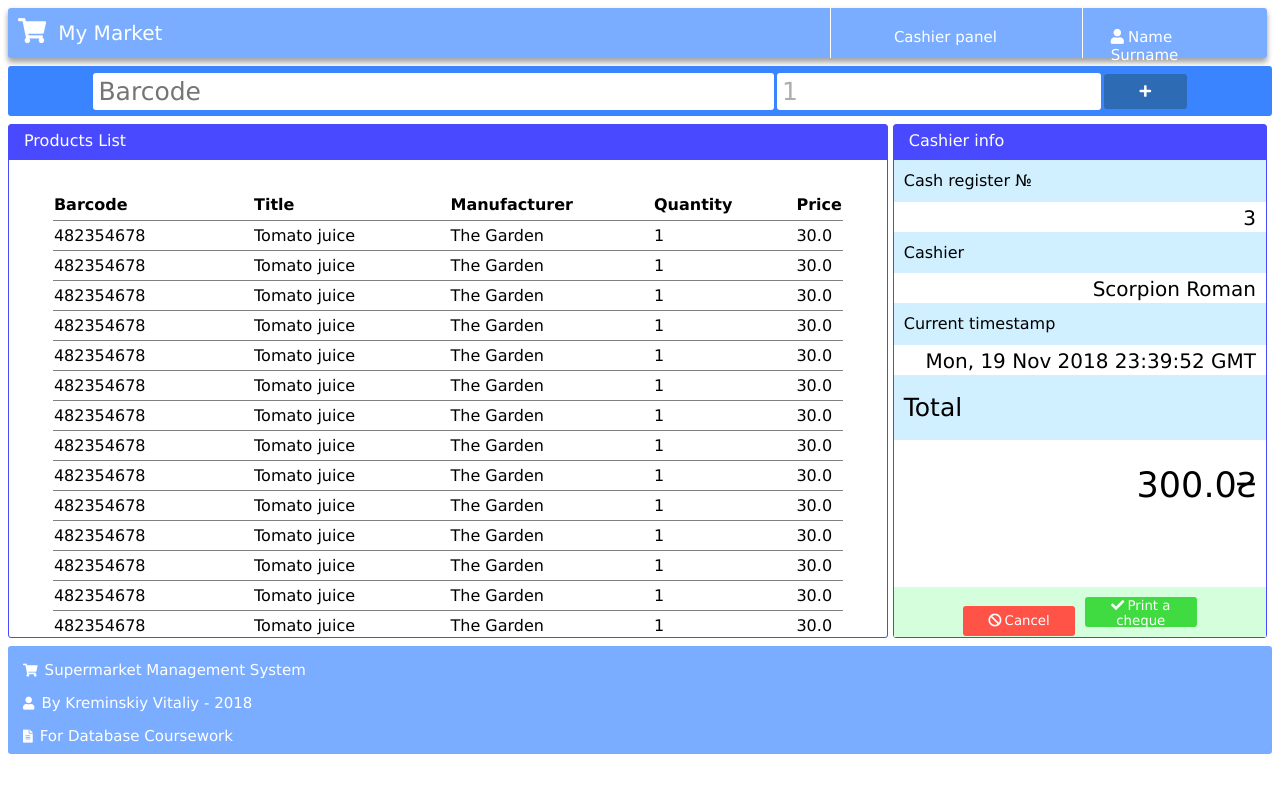
After one commit to racconny/database-coursework, a PHP site: page /cashier_panel.html in a window 1280 px wide. The commit adds this page. Run offline with PHP 8.4, Linux system fonts and the light colour scheme; some libraries are stand-ins or nearby versions.

Commit message:
Created this awesome cashier panel

```diff
--- /dev/null
+++ b/cashier_panel.html
@@ -0,0 +1,189 @@
+<!DOCTYPE html>
+<html lang="en">
+<head>
+    <meta charset="UTF-8">
+    <meta name="viewport" content="width=device-width, initial-scale=1.0">
+    <meta http-equiv="X-UA-Compatible" content="ie=edge">
+    <link rel="stylesheet" href="style2.css">
+    <link rel="stylesheet" href="https://use.fontawesome.com/releases/v5.5.0/css/all.css" integrity="sha384-B4dIYHKNBt8Bc12p+WXckhzcICo0wtJAoU8YZTY5qE0Id1GSseTk6S+L3BlXeVIU" crossorigin="anonymous">
+    <script
+        src="https://code.jquery.com/jquery-3.3.1.min.js"
+        integrity="sha256-FgpCb/KJQlLNfOu91ta32o/NMZxltwRo8QtmkMRdAu8="
+        crossorigin="anonymous"></script>
+    <script defer src="script2.js"></script>
+    <title>Cashier panel - Supermarket Management System</title>
+</head>
+<body>
+    <div class="header">
+        <div class="title" style="vertical-align: middle;">
+            <a href="#">
+            <span class="logo fas fa-shopping-cart"></span>
+            <span style="display: inline-block; margin-left: -3px; color: white; font-size: 20px; ">My Market</span>
+            </a>
+        </div>
+        <div class="description">
+            <a href="#">
+            <span style="display: inline-block; margin-top: 20px; font-size: 15px; color: white; margin: 20px 25%;">Cashier panel</span>
+            </a>
+        </div>
+        <div class="userinfo">
+            <a href="#">
+            <span style="display: inline-block; margin-top: 20px; font-size: 15px; color: white; margin: 20px 15%;"><span style="display: inline-block; margin-right: 4px;" class="fas fa-user"></span>Name Surname</span>
+            </a>
+        </div>
+    </div>
+    <div class="input" style="vertical-align: middle">
+        <input type="number" class="barcode" placeholder="Barcode">
+        <input type="number" class="quantity" placeholder="Quantity" value="1">
+        <button class="chequeAdd">
+            <span class="fas fa-plus"></span>
+        </button>
+    </div>
+    <div class="products">
+        <div class="block-title">
+            Products List
+        </div>
+        <div class="table-wrapper">
+                <table class="products_table">
+                        <tr>
+                            <th class="t-bcode">Barcode</th>
+                            <th class="t-title">Title</th>
+                            <th class="t-manuf">Manufacturer</th>
+                            <th class="t-qtty">Quantity</th>
+                            <th class="t-price">Price</th>
+                        </tr>
+                        <tr>
+                                <td>482354678</td>
+                                <td>Tomato juice </td>
+                                <td>The Garden</td>
+                                <td>1</td>
+                                <td>30.0</td>
+                            </tr>
+                            <tr>
+                                <td>482354678</td>
+                                <td>Tomato juice </td>
+                                <td>The Garden</td>
+                                <td>1</td>
+                                <td>30.0</td>
+                            </tr>
+                             <tr>
+                                <td>482354678</td>
+                                <td>Tomato juice </td>
+                                <td>The Garden</td>
+                                <td>1</td>
+                                <td>30.0</td>
+                            </tr>
+                            <tr>
+                                <td>482354678</td>
+                                <td>Tomato juice </td>
+                                <td>The Garden</td>
+                                <td>1</td>
+                                <td>30.0</td>
+                            </tr>
+                            <tr>
+                                <td>482354678</td>
+                                <td>Tomato juice </td>
+                                <td>The Garden</td>
+                                <td>1</td>
+                                <td>30.0</td>
+                            </tr>
+                            <tr>
+                                <td>482354678</td>
+                                <td>Tomato juice </td>
+                                <td>The Garden</td>
+                                <td>1</td>
+                                <td>30.0</td>
+                            </tr>
+                            <tr>
+                                <td>482354678</td>
+                                <td>Tomato juice </td>
+                                <td>The Garden</td>
+                                <td>1</td>
+                                <td>30.0</td>
+                            </tr>
+                        <tr>
+                            <td>482354678</td>
+                            <td>Tomato juice </td>
+                            <td>The Garden</td>
+                            <td>1</td>
+                            <td>30.0</td>
+                        </tr>
+                        <tr>
+                            <td>482354678</td>
+                            <td>Tomato juice </td>
+                            <td>The Garden</td>
+                            <td>1</td>
+                            <td>30.0</td>
+                        </tr>
+                         <tr>
+                            <td>482354678</td>
+                            <td>Tomato juice </td>
+                            <td>The Garden</td>
+                            <td>1</td>
+                            <td>30.0</td>
+                        </tr>
+                        <tr>
+                            <td>482354678</td>
+                            <td>Tomato juice </td>
+                            <td>The Garden</td>
+                            <td>1</td>
+                            <td>30.0</td>
+                        </tr>
+                        <tr>
+                            <td>482354678</td>
+                            <td>Tomato juice </td>
+                            <td>The Garden</td>
+                            <td>1</td>
+                            <td>30.0</td>
+                        </tr>
+                        <tr>
+                            <td>482354678</td>
+                            <td>Tomato juice </td>
+                            <td>The Garden</td>
+                            <td>1</td>
+                            <td>30.0</td>
+                        </tr>
+                        <tr>
+                            <td>482354678</td>
+                            <td>Tomato juice </td>
+                            <td>The Garden</td>
+                            <td>1</td>
+                            <td>30.0</td>
+                        </tr>
+                </table>
+        </div>
+    </div>
+    <div class="info">
+        <div class="block-title">Cashier info</div>
+        <div class="sign">Cash register №</div>
+        <div class="val" id="cash_reg">3</div>
+
+        <div class="sign">Cashier </div>
+        <div class="val" id="cash_owner">Scorpion Roman</div>
+
+        <div class="sign">Current timestamp </div>
+        <div class="val" id="cash_time"></div>
+
+        <div class="sign-big">Total </div>
+        <div class="val-big"><span class="total">300.0</span>𐆔</div>
+
+        <div class="cash-actions">
+            <center>
+                <button class="btn-cancel">
+                    <span class="fas fa-ban" style="margin-right: 3px"></span>Cancel
+                </button>
+                <button class="btn-apply">
+                    <span class="fas fa-check" style="margin-right: 3px"></span>Print a cheque
+                </button>
+            </center>
+        </div>
+    </div>
+    <div class="footer">
+        <div class="about">
+            <p><span class="ico-tiny fas fa-shopping-cart"></span>Supermarket Management System</p>
+            <p><span class="ico-tiny fas fa-user"></span>By Kreminskiy Vitaliy - 2018</p>
+            <p><span class="ico-tiny fas fa-file-alt"></span>For Database Coursework</p>
+        </div>
+    </div>
+</body>
+</html>
--- a/index.php
+++ b/index.php
@@ -41,10 +41,12 @@
 
     <form id="formdata" method="post">
         <input placeholder="Name.." type="text" class="name">
-        <input placeholder="Amount.." type="text" class="amount">
         <input placeholder="Consignment.." type="text" class="consign">
         <input placeholder="Price.." type="text" class="price">
         <input type="submit" value="fuck" class="send">
     </form>
+    <button id="start" class="start_tr">Start</button>
+    <button id="cancel" class="cancel_tr">Rollback</button>
+    <button id="apply" class="apply_tr">Commit</button>
 </body>
 </html>
--- /dev/null
+++ b/script2.js
@@ -0,0 +1,4 @@
+let d = new Date();
+let gmt = d.toUTCString();
+
+$('#cash_time').html(gmt);
--- /dev/null
+++ b/style2.css
@@ -0,0 +1,277 @@
+*{
+    font-family: Verdana, Tahoma, sans-serif;
+    /* border: 1px solid green; */
+}
+
+a{
+    text-decoration: none;
+}
+
+button{
+    cursor: pointer;
+}
+
+body{
+    display: grid;
+    grid-auto-rows: 50px;
+    grid-row-gap: 8px;
+    grid-column-gap: 5px;
+    grid-template-columns: repeat(10, 1fr);
+}
+
+.header{
+    display: grid;
+    grid-column: 1 / 11;
+    grid-row: 1;
+    background-color: #7aadff;
+    box-shadow: 0 5px 5px rgba(0,0,0,0.19), 0 3px 6px rgba(0,0,0,0.23);
+    border-radius: 3px;
+
+    grid-auto-rows: 50px;
+    grid-template-columns:minmax(max-content, 100px) repeat(8, 1fr) minmax(max-content, 150px) minmax(max-content, 150px);
+}
+
+.title{
+    grid-column: 1 / 4;
+    grid-row: 1 / 2;
+    width: 100%;
+    height: 100%;
+}
+
+.title:hover{
+    background-color: #3a85ff;
+    border-radius: 3px;
+}
+
+.description{
+    grid-column: 9 / 11;
+    grid-row: 1;
+    border-right: 1px solid rgb(255, 255, 255);
+    border-left: 1px solid white;
+}
+
+.userinfo{
+    grid-column: 11 / 13 ;
+    grid-row: 1;
+}
+
+.logo{
+    display: inline-block;
+    padding: 10px;
+    color: white;
+    font-size: 25px;
+}
+
+.description:hover, .userinfo:hover{
+    background-color: #3a85ff;
+}
+
+.input{
+    grid-column: 1 / 12;
+    grid-row: 2 / 3;
+    background-color: #3a85ff;
+    grid-column-gap: 3px;
+    display: grid;
+    grid-template-columns: repeat(12, 1fr);
+    border-radius: 3px;
+    box-sizing: border-box;
+}
+
+.barcode, .quantity{
+    height: 70%;
+    margin: auto 0;
+    outline: none;
+    border-radius: 3px;
+    font-size: 25px;
+    color: rgb(173, 173, 173);
+    border: none;
+    padding-left: 5px;
+}
+
+.barcode{
+    grid-column: 2 / 10;
+    grid-row: 1;
+}
+
+.quantity{
+    grid-column: 10 / 11;
+    grid-row: 1;
+}
+
+.chequeAdd{
+    grid-column: 11 / 12;
+    grid-row: 1;
+    height: 70%;
+    margin: auto 0;
+    border: none;
+    outline: none;
+    background-color: rgb(45, 108, 180);
+    color: white;
+    border-radius: 3px;
+}
+
+.chequeAdd:hover{
+    background-color: rgb(22, 124, 30);
+}
+
+.chequeAdd:active{
+    background-color: rgb(106, 165, 39);
+}
+
+.products{
+    grid-column: 1 / 8;
+    grid-row: 3 / 12;
+    display: block;
+    border: 1px solid rgb(73, 73, 255);
+    border-radius: 3px;
+}
+
+.info{
+    grid-column: 8 / 11;
+    grid-row: 3 / 12;
+    border: 1px solid rgb(73, 73, 255);
+    border-radius: 3px;
+    position: relative;
+}
+
+.products_table{
+    display: block;
+    margin: 30px auto;
+    width: 90%;
+    border-collapse: collapse;
+}
+
+.products_table tr{
+    border-bottom: 1px solid grey;
+    height: 30px;
+}
+
+.products_table tr th{
+    text-align: left;
+}
+
+.t-bcode, .t-manuf, .t-title{
+    width: 27%;
+}
+
+.t-qtty, .t-price{
+    width: 30%;
+}
+
+.block-title{
+    width: 100%;
+    background-color: rgb(73, 73, 255);
+    height: 35px;
+    line-height: 200%;
+    color: white;
+    padding-left: 15px;
+    display: inline-block;
+    box-sizing: border-box;
+}
+
+.table-wrapper{
+    overflow: scroll;
+    overflow-y: scroll;
+    overflow-x: hidden;
+    width: 100%;
+    height: 93%;
+}
+
+.sign{
+    box-sizing: border-box;
+    width: 100%;
+    background-color: rgb(209, 240, 255);
+    line-height: 260%;
+    padding-left: 10px;
+}
+
+.val{
+    box-sizing: border-box;
+    width: 100%;
+    height: 40px;
+    line-height: 260%;
+    padding-right: 10px;
+    text-align: right;
+    font-size: 20px;
+    margin-top: -10px;
+}
+
+.sign-big{
+    box-sizing: border-box;
+    width: 100%;
+    background-color: rgb(209, 240, 255);
+    line-height: 260%;
+    padding-left: 10px;
+    font-size: 25px;
+}
+
+.val-big{
+    box-sizing: border-box;
+    width: 100%;
+    height: 40px;
+    line-height: 260%;
+    padding-right: 10px;
+    text-align: right;
+    font-size: 35px;
+}
+
+.cash-actions{
+    display: block;
+    width: 100%;
+    height: 50px;
+    background-color: rgb(213, 255, 220);
+    position: absolute;
+    bottom: 0;
+}
+
+.btn-cancel{
+    margin-top: 10px;
+    width: 30%;
+    background-color: rgb(255, 83, 71);
+    border: none;
+    height: 30px;
+    color: white;
+    border-radius: 3px;
+}
+
+.btn-cancel:hover{
+    width: 30%;
+    background-color: rgb(255, 52, 37);
+}
+
+.btn-apply{
+    margin-top: 10px;
+    width: 30%;
+    background-color: rgb(64, 219, 64);
+    border: none;
+    height: 30px;
+    color: white;
+    border-radius: 3px;
+    margin-left: 5px;
+}
+
+.btn-apply:hover{
+    width: 30%;
+    background-color: rgb(0, 173, 0);
+}
+
+.footer{
+    display: grid;
+    grid-template-columns: 1fr 1fr;
+    grid-column: 1 / 12;
+    grid-row: 12 / 14;
+    background-color: #7aadff;
+    border-radius: 3px;
+}
+
+.about{
+    margin: auto 15px;
+    color: white;
+    font-size: 15px;
+}
+
+.ico-tiny{
+    font-size: 13px;
+    display: inline-block;
+    margin-right: 7px;
+}
```
Also changed, not shown: ajax_handler.php (added, +35 -0 lines), insert.php (deleted, +0 -18 lines), script.js (+27 -5 lines), style.css (deleted, +0 -8 lines).
